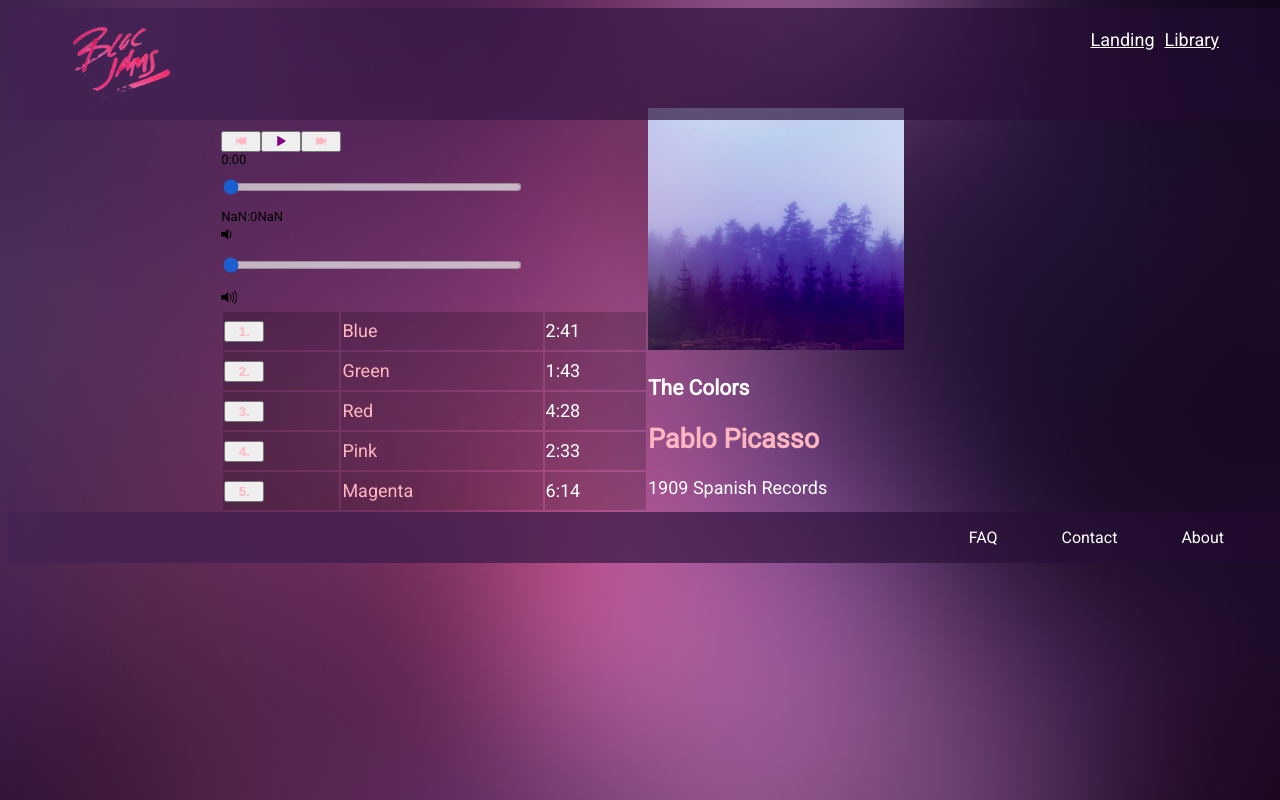
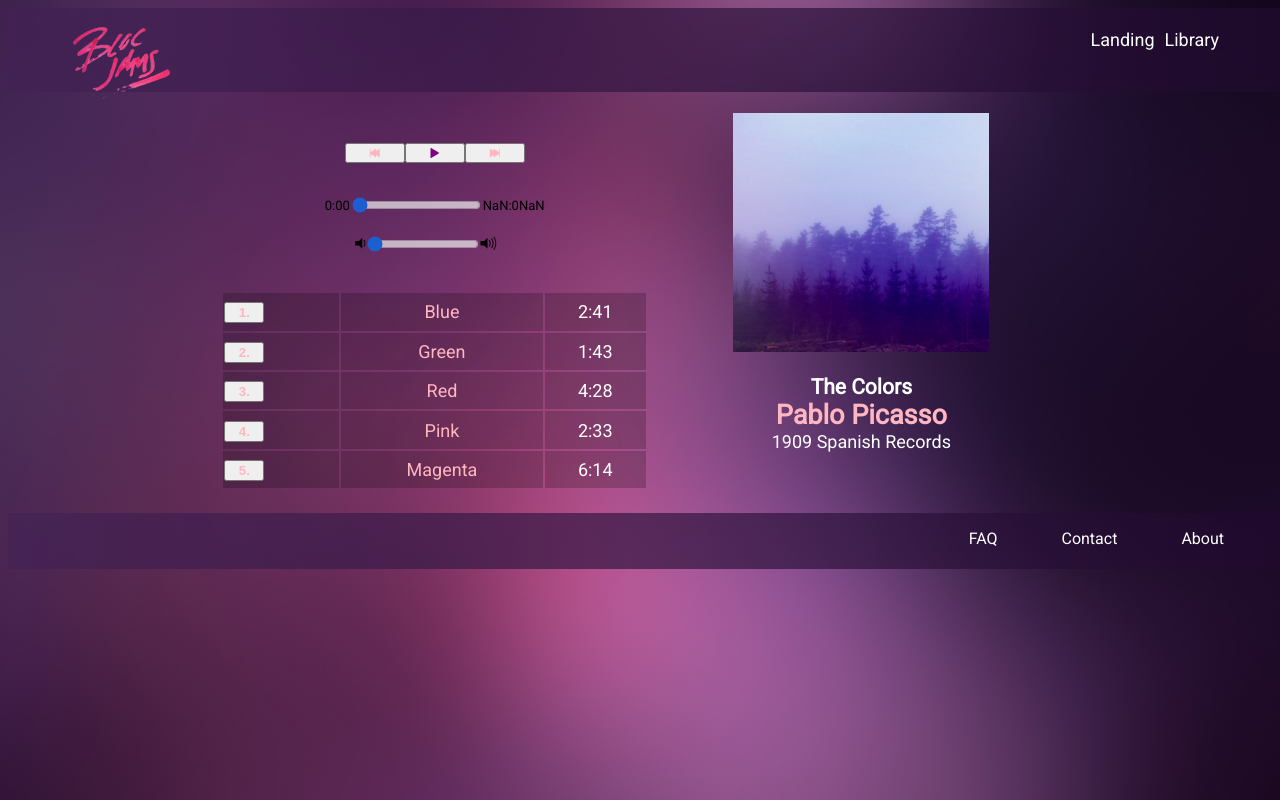
Before and after one commit to AnneThor/bloc-jams-react, a React (Create React App) app: page /album/the-colors in a window 1280 px wide. Built offline with nearby package versions, Linux system fonts and the light colour scheme.

Commit message:
checkpoint-styling completed

```diff
--- a/src/App.css
+++ b/src/App.css
@@ -3,10 +3,7 @@
 }
 
 .App-footer {
-  grid-row-start: 3;
-  grid-row-end: 4;
-  grid-column-start: 1;
-  grid-column-end: 7;
+  grid-area: footer;
   background: linear-gradient(to right, rgba(67, 34, 85, 0.7), rgba(32, 10, 46, 0.7));
   color: white;
 }
@@ -19,12 +16,11 @@
 .App-header {
   grid-area: header;
   background: linear-gradient(to right, rgba(67, 34, 85, 0.7), rgba(32, 10, 46, 0.7));
-  position: fixed;
-  width: 100%;
 }
 
 .App-intro {
   font-size: large;
+  align-items: center;
 }
 
 .App-logo {
@@ -52,6 +48,12 @@
 .App-nav-link {
   color: white;
   font-family: 'Roboto', sans-serif;
+  text-decoration: none;
+}
+
+.App-nav-link:hover {
+  color: pink;
+  font-weight: bold;
 }
 
 .App-title {
--- a/src/components/Landing.css
+++ b/src/components/Landing.css
@@ -1,7 +1,3 @@
-.landing {
-  grid-area: middle;
-}
-
 .hero-title {
   font-family: 'Fredoka One', cursive;
   font-size: 2em;
@@ -9,15 +5,19 @@
   text-align: center;
 }
 
-.selling-points, .point {
+.landing {
+  grid-area: middle;
+}
+
+.point, .selling-points {
   text-align: center;
 }
 
+.point-description {
+  font-family: 'Roboto', sans-serif;
+  color: pink;
+}
 .point-title {
   font-family: 'Fredoka One', cursive;;
   color: white;
 }
-.point-description {
-  font-family: 'Roboto', sans-serif;
-  color: pink;
-}
--- a/src/components/Library.css
+++ b/src/components/Library.css
@@ -1,6 +1,6 @@
-.library {
-  grid-area: middle;
-  justify-items: center;
+Link:hover {
+  color: black;
+  visited: white;
 }
 
 .album-cover {
@@ -38,7 +38,5 @@
   text-align: center;
 }
 
-Link:hover {
-  color: black;
-  visited: white;
+.library {
 }
--- a/src/components/PlayerBar.css
+++ b/src/components/PlayerBar.css
@@ -21,31 +21,35 @@
 }
 
 .player-bar{
-  padding-top: 5%;
+  display: flex;
+  align-items: center;
+  justify-content: center;
+  flex-direction: column;
 }
 
 .seek-bar{
   width: 70%;
   opacity: .7;
-  padding: 10px 0;
   outline: none;
-  align-self: center;
+  padding: 5% 0;
 }
 
 .seek-bar:hover {
     opacity: 1;
-    width: 80%;
 }
 
+#buttons {
+  display: flex;
+  align-items: center;
+  padding: 5% 0;
+}
 
-#buttons {
+#next, #play-pause, #previous {
+  width: 60px;
+  height: 20px;
+}
 
+#time-control, #volume-control {
+  display: flex;
+  align-items: center;
 }
-#next{}
-#play-pause{}
-#previous{}
-#time-control{}
-
-#volume-control{
-  width: 100%;
-}
--- a/src/components/album.css
+++ b/src/components/album.css
@@ -1,9 +1,10 @@
-tr {
-  background-color: rgba(0,0,0,.2);
-}
 
 button {
   width: 40px;
+}
+
+tr {
+  background-color: rgba(0,0,0,.2);
 }
 
 .album-details {
@@ -13,9 +14,19 @@ button {
   align-self: center;
 }
 
+.album-sub-grid {
+  display: grid;
+  height: 100%;
+  grid-template-columns: repeat(2, 1fr);
+  grid-template-rows: repeat(2, 1fr);
+}
+
 .artist{
   font-weight: bold;
   color: lightpink;
+  text-align: center;
+  padding: 0;
+  margin: 0;
 }
 
 .ion-play {
@@ -46,6 +57,7 @@ button {
 
 .song-duration {
   color: white;
+  text-align: center;
 }
 
 .song-number {
@@ -55,6 +67,7 @@ button {
 
 .song-title {
     color: lightpink;
+    text-align: center;
 }
 
 /* If not playing display song number only */
@@ -93,6 +106,10 @@ td.not-playing .paused .song-number {
 #album-cover-art {
   width: 60%;
   height: 60%;
+  display: block;
+  margin-left: auto;
+  margin-right: auto;
+  margin-top: 5%;
 }
 
 #album-info {
@@ -103,12 +120,23 @@ td.not-playing .paused .song-number {
   align-items: center;
 }
 
+#album-title, #release-info {
+  color: white;
+  text-align: center;
+}
+
 #album-title {
   color: white;
+  text-align: center;
+  padding: 5% 0 0 0;
+  margin: 0;
 }
 
 #release-info {
   color: white;
+  text-align: center;
+  padding: 0 0 5% 0;
+  margin: 0;
 }
 
 #song-duration-column {
@@ -125,14 +153,7 @@ td.not-playing .paused .song-number {
 #song-number-column {
   width: 20px;
 }
+
 #song-title-column {
   width: 40px;
 }
-
-/* experiment with sub grid */
-.album-sub-grid {
-  display: grid;
-  height: 100%;
-  grid-template-columns: repeat(2, 1fr);
-  grid-template-rows: repeat(2, 1fr);
-}
--- a/src/index.css
+++ b/src/index.css
@@ -10,26 +10,20 @@ body {
   background-image: url("./images/blurred_backgrounds/blur_bg_3.jpg");
   background-size: cover;
   background-repeat: no-repeat;
+  background-attachment: fixed;
+
 }
 
 .grid-container {
   display: grid;
   grid-template-areas:
     'header header header header header header'
-    'left middle middle middle middle right'
+    '. middle middle middle middle .'
     'footer footer footer footer footer footer';
-  grid-template-columns: 1fr 1fr 1fr 1fr 1fr 1fr;
-  grid-template-rows: 100px 1fr auto;
-  min-height: 100%;
+  grid-template-columns: repeat(6, 1fr);
+  grid-template-rows: 15% 1fr 10%;
 }
-
-.header{ grid-area: header; }
-
-.left { grid-area: left; }
 
 .middle {
   grid-area: middle;
-  align-items: center;
 }
-
-.right { grid-area: right; }
```
